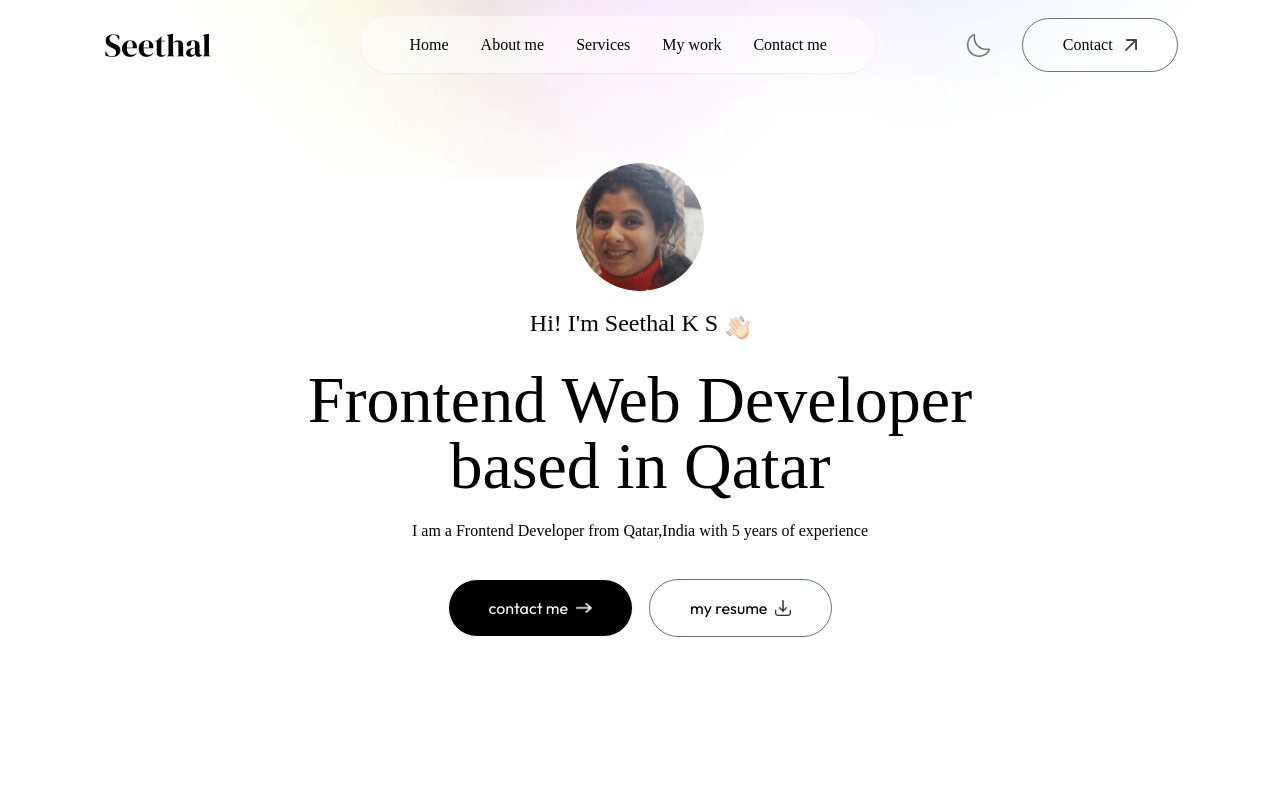
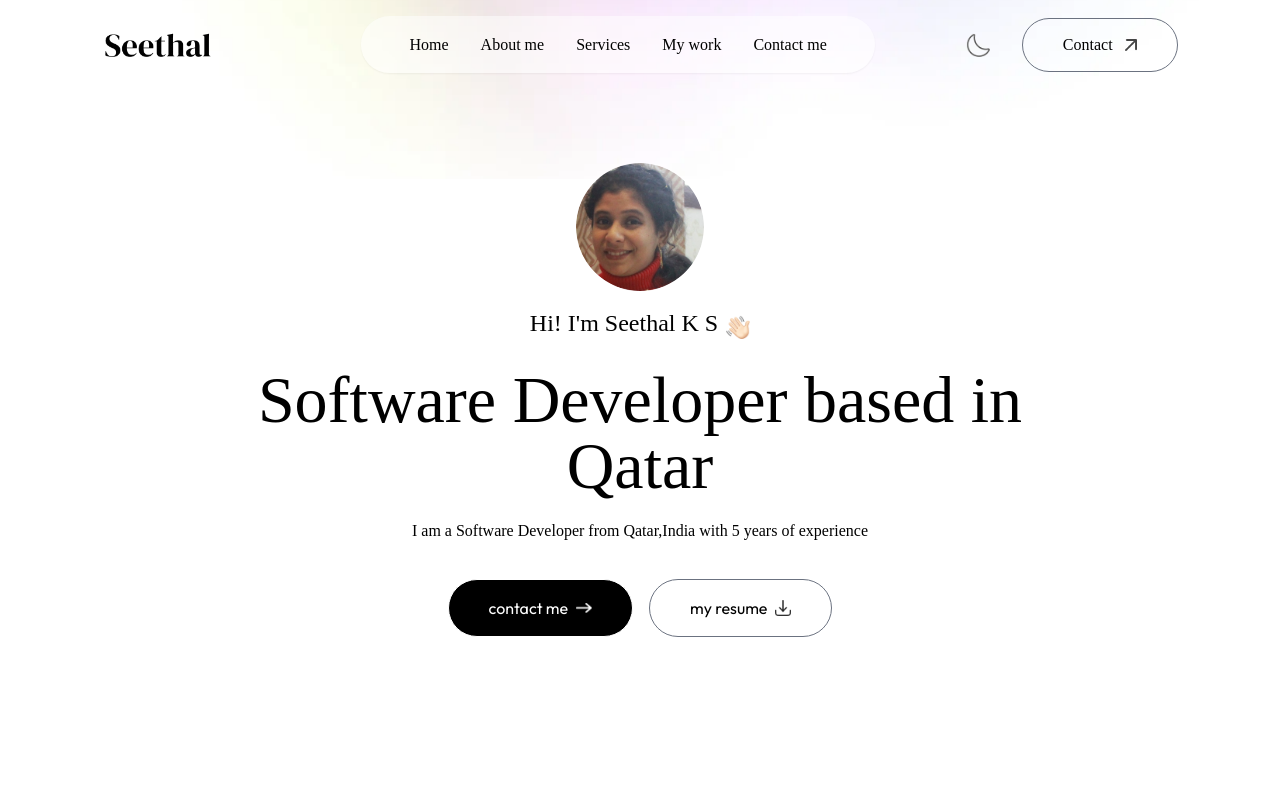
Before and after one commit to SeethalKS/PortfolioWeb, a Next.js app: page / in a window 1280 px wide. Shown: the top 800 px of the page. Built offline with nearby package versions, Linux system fonts and the light colour scheme; a web font is replaced by a local one.

Commit message:
Update Header.jsx
Title updated

```diff
--- a/app/components/Header.jsx
+++ b/app/components/Header.jsx
@@ -27,14 +27,14 @@ function Header() {
              whileInView={{y: 0,opacity:1}}
              transition={{duration:0.8,delay:0.5}}
             className='text-3xl sm:text-6xl
-            lg:text-[66px] font-Ovo'>Frontend Web Developer based in Qatar
+            lg:text-[66px] font-Ovo'>Software Developer based in Qatar
             </motion.h1>
         <motion.p
          initial={{opacity:0}}
          whileInView={{opacity:1}}
          transition={{duration:0.6,delay:0.7}}
         className='max-w-2xl mx-auto font-Ovo'>
-             I am a Frontend Developer from Qatar,India with 5 years of experience
+             I am a Software Developer from Qatar,India with 5 years of experience
              {/* in multiple companies like Microsoft,Tesla and Apple. */}
             </motion.p>
             <div className='flex flex-col sm:flex-row items-center gap-4 mt-4'>
```
